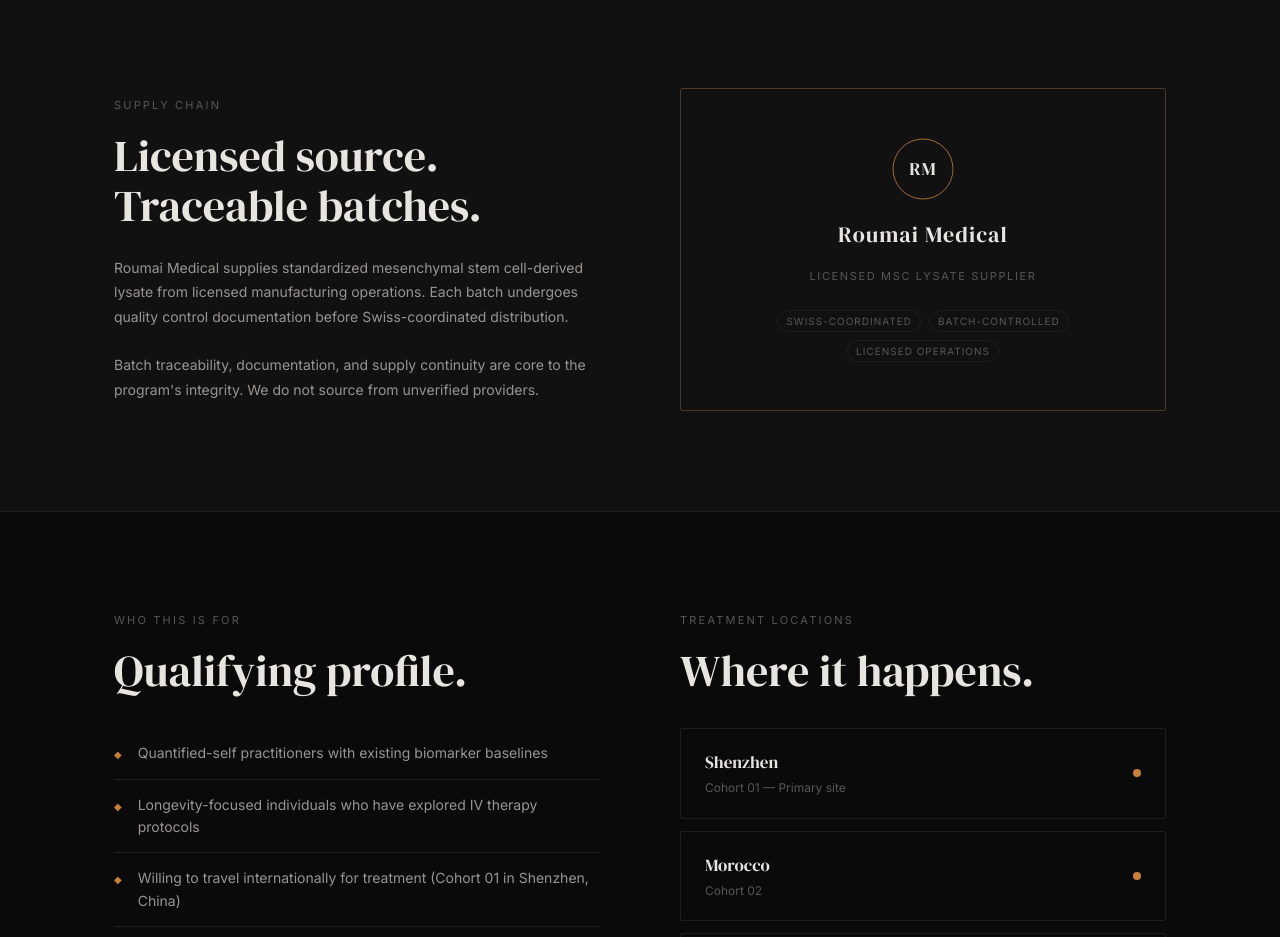
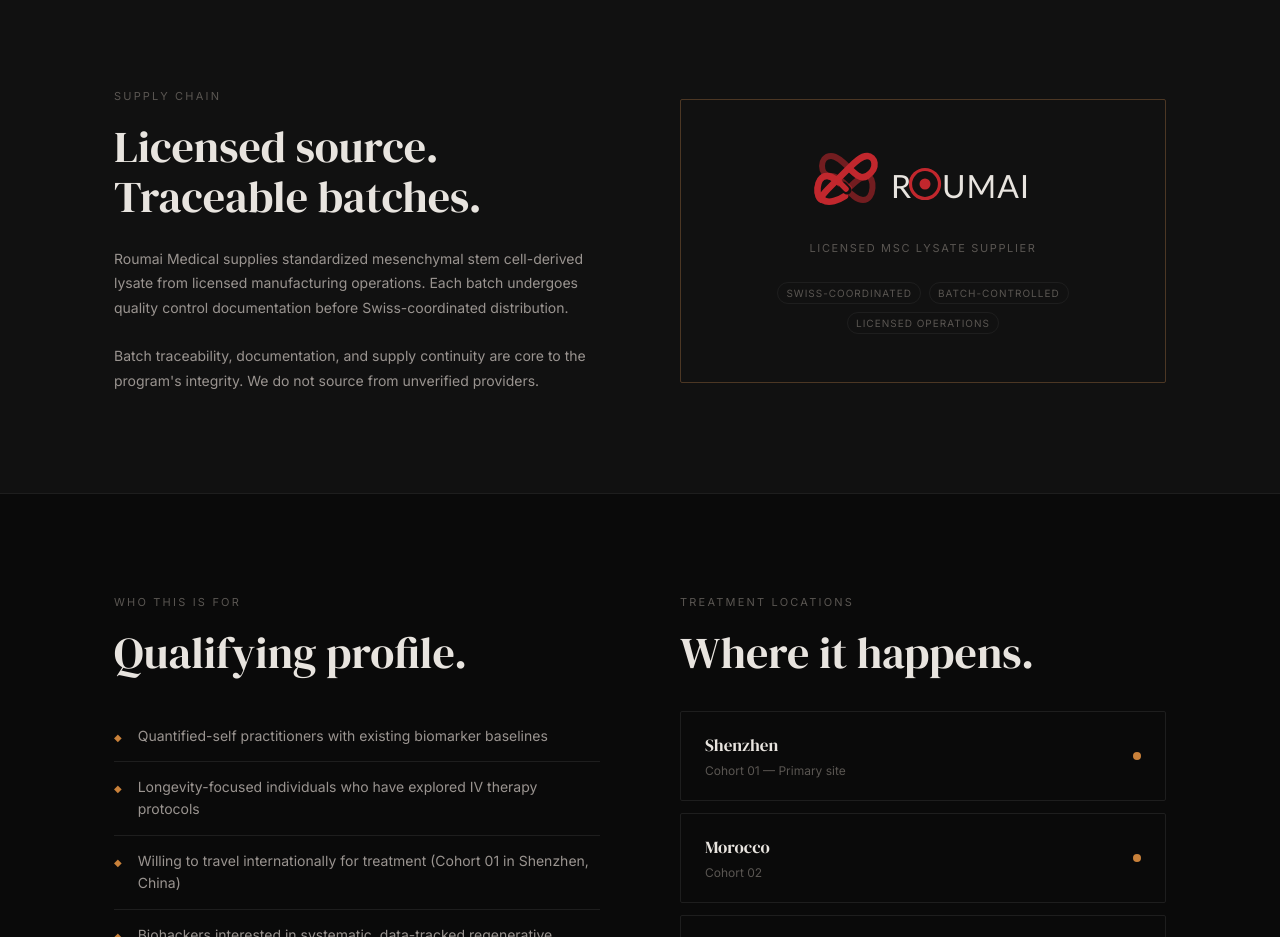
Before and after one commit to rrolli93/regen-cohort, a Next.js app: page / in a window 1280 px wide. Shown: the part 4420-5357 px from the top of the page. Built offline with nearby package versions, Linux system fonts and the light colour scheme; no server answers.

Commit message:
feat: replace RM monogram with real Roumai logo SVG (figure-eight ribbon + ROUMAI wordmark with red O)

```diff
--- a/app/page.tsx
+++ b/app/page.tsx
@@ -510,18 +510,53 @@ function Measure() {
 
 // ─── SUPPLY CHAIN ────────────────────────────────────────────────────────────
 function SupplyChain() {
-  // RM Monogram SVG
-  const RMMonogram = () => (
-    <svg viewBox="0 0 64 64" width="64" height="64" style={{ display: 'block' }}>
-      <circle cx="32" cy="32" r="30" fill="none" stroke="var(--accent)" strokeWidth="0.8" />
-      <text
-        x="32" y="38"
-        textAnchor="middle"
-        fontFamily="DM Serif Display, serif"
-        fontSize="18"
-        fill="var(--text)"
-        letterSpacing="1"
-      >RM</text>
+  // Roumai Logo SVG — figure-eight ribbon + ROUMAI wordmark
+  const RoumaiLogo = () => (
+    <svg viewBox="0 0 220 72" width="220" height="72" style={{ display: 'block' }} aria-label="Roumai Medical">
+      {/* ── Figure-eight ribbon symbol ── */}
+      {/* Bottom loop (large) — back layer */}
+      <path
+        d="M 10 52 C 2 52 2 28 14 28 C 20 28 26 34 32 40 C 38 46 44 52 50 52 C 62 52 62 28 54 28 C 48 28 42 34 36 40"
+        fill="none" stroke="#C1272D" strokeWidth="6" strokeLinecap="round"
+        style={{ opacity: 0.55 }}
+      />
+      {/* Top loop (small) — back layer */}
+      <path
+        d="M 36 40 C 30 34 24 28 18 28 C 6 28 6 8 18 8 C 24 8 30 14 36 20 C 42 26 48 32 54 28"
+        fill="none" stroke="#C1272D" strokeWidth="6" strokeLinecap="round"
+        style={{ opacity: 0.55 }}
+      />
+      {/* Bottom loop — front dominant stroke */}
+      <path
+        d="M 10 52 C 2 52 2 28 14 28 C 20 28 26 34 32 40"
+        fill="none" stroke="#C1272D" strokeWidth="6.5" strokeLinecap="round"
+      />
+      {/* Top loop — front dominant stroke */}
+      <path
+        d="M 36 20 C 42 26 48 32 54 28 C 66 20 62 8 54 8 C 48 8 42 14 36 20 C 30 26 24 32 18 38 C 12 44 6 50 10 52 C 16 56 26 52 32 48"
+        fill="none" stroke="#C1272D" strokeWidth="6.5" strokeLinecap="round"
+      />
+      {/* White overlap mask — ribbon fold at crossing point */}
+      <path
+        d="M 30 38 L 34 42"
+        fill="none" stroke="var(--bg-2)" strokeWidth="9" strokeLinecap="round"
+      />
+      {/* Redraw crossing strands over the mask */}
+      <path
+        d="M 27 35 C 29 37 31 39 33 41"
+        fill="none" stroke="#C1272D" strokeWidth="5.5" strokeLinecap="round"
+      />
+
+      {/* ── ROUMAI wordmark ── */}
+      {/* R */}
+      <text x="78" y="50" fontFamily="'Futura', 'Century Gothic', 'Trebuchet MS', sans-serif"
+        fontSize="32" fontWeight="500" fill="#e8e4df" letterSpacing="1">R</text>
+      {/* O — two concentric red circles */}
+      <circle cx="112" cy="36" r="14.5" fill="none" stroke="#C1272D" strokeWidth="3.2" />
+      <circle cx="112" cy="36" r="5.5" fill="#C1272D" />
+      {/* UMAI */}
+      <text x="129" y="50" fontFamily="'Futura', 'Century Gothic', 'Trebuchet MS', sans-serif"
+        fontSize="32" fontWeight="500" fill="#e8e4df" letterSpacing="1">UMAI</text>
     </svg>
   )
 
@@ -552,13 +587,10 @@ function SupplyChain() {
               borderRadius: 2,
               animation: 'borderShimmer 3s ease-in-out infinite',
             }}>
-              {/* RM Monogram */}
-              <RMMonogram />
+              {/* Roumai Logo */}
+              <RoumaiLogo />
 
-              <div style={{ fontFamily: 'DM Serif Display, serif', fontSize: 22, color: 'var(--text)', letterSpacing: '0.05em' }}>
-                Roumai Medical
-              </div>
-              <div style={{ fontSize: 11, letterSpacing: '0.15em', color: 'var(--text-3)', textTransform: 'uppercase' }}>
+              <div style={{ fontSize: 11, letterSpacing: '0.15em', color: 'var(--text-3)', textTransform: 'uppercase', marginTop: 4 }}>
                 Licensed MSC Lysate Supplier
               </div>
               <div style={{ display: 'flex', gap: 8, flexWrap: 'wrap', justifyContent: 'center', marginTop: 8 }}>
```
